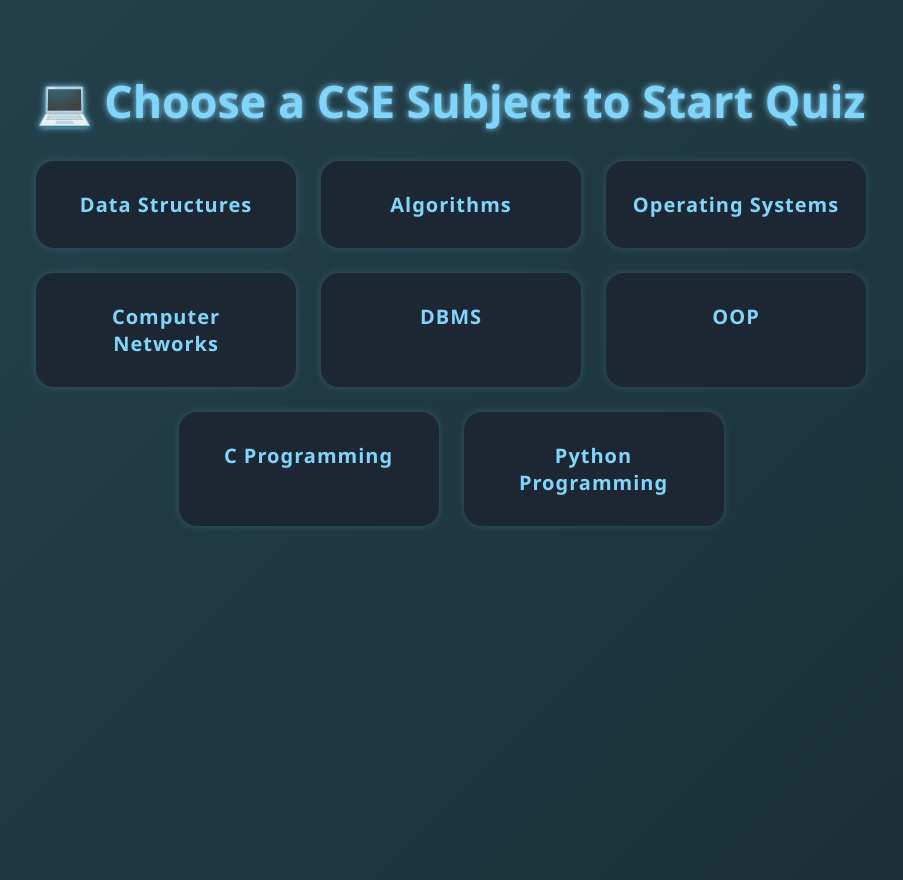
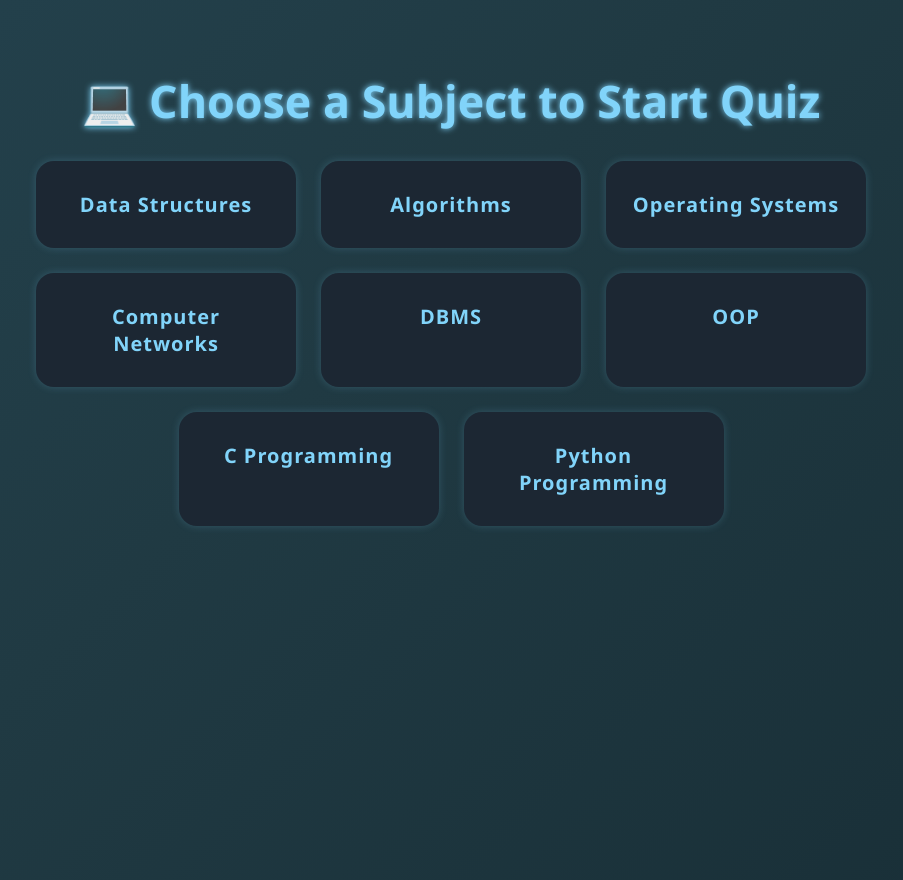
Before and after one commit to KandaKavya/task3, a plain HTML site: page index.html in a window 1280 px wide. Shown: the whole page, without its empty margins (189-1092 px from the left). Drawn offline with Linux system fonts and the light colour scheme.

Commit message:
Update index.html

```diff
--- a/index.html
+++ b/index.html
@@ -8,7 +8,7 @@
 </head>
 <body>
 
-  <h1>💻 Choose a CSE Subject to Start Quiz</h1>
+  <h1>💻 Choose a Subject to Start Quiz</h1>
 
   <div class="subjects">
     <div class="card" data-subject="ds">Data Structures</div>
```
